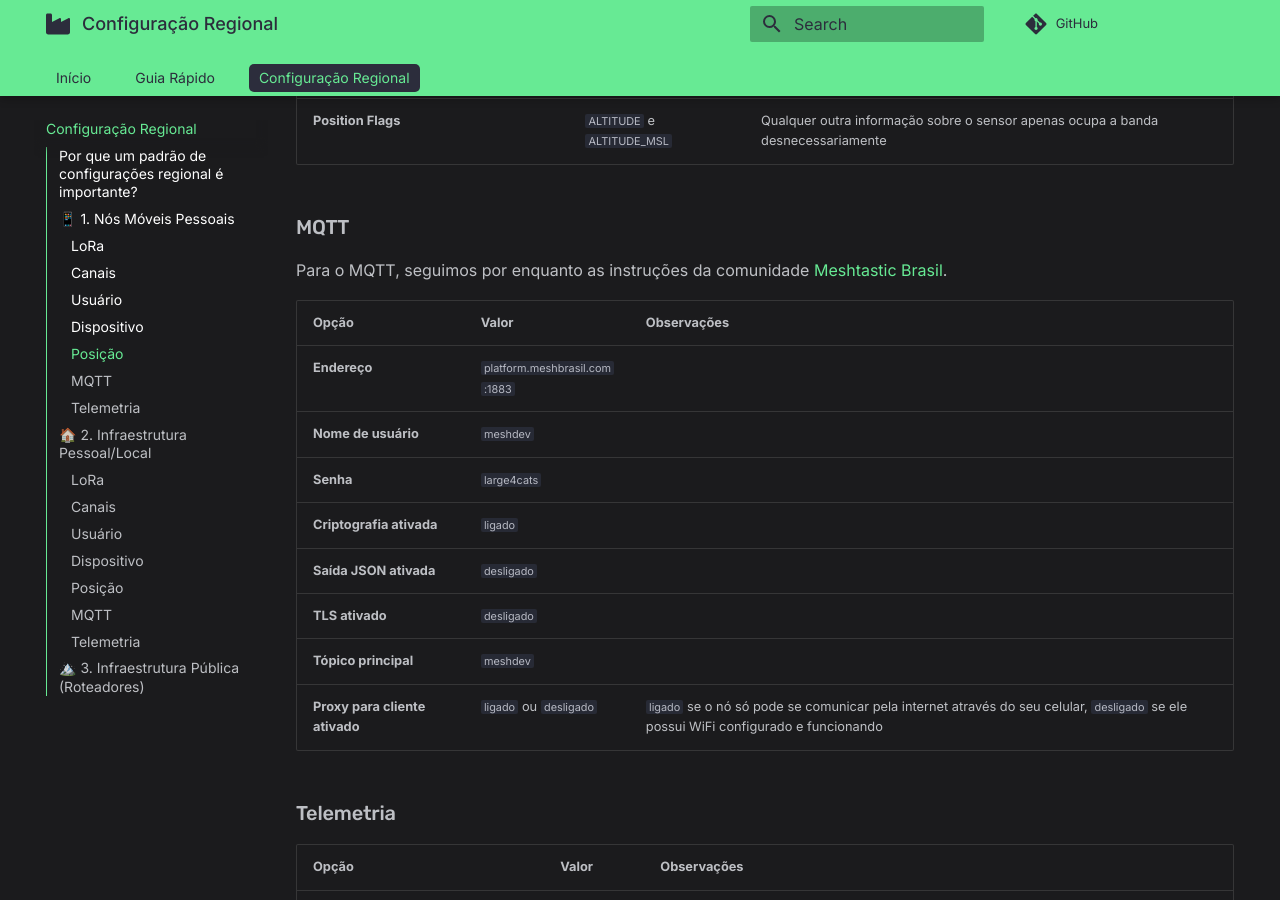
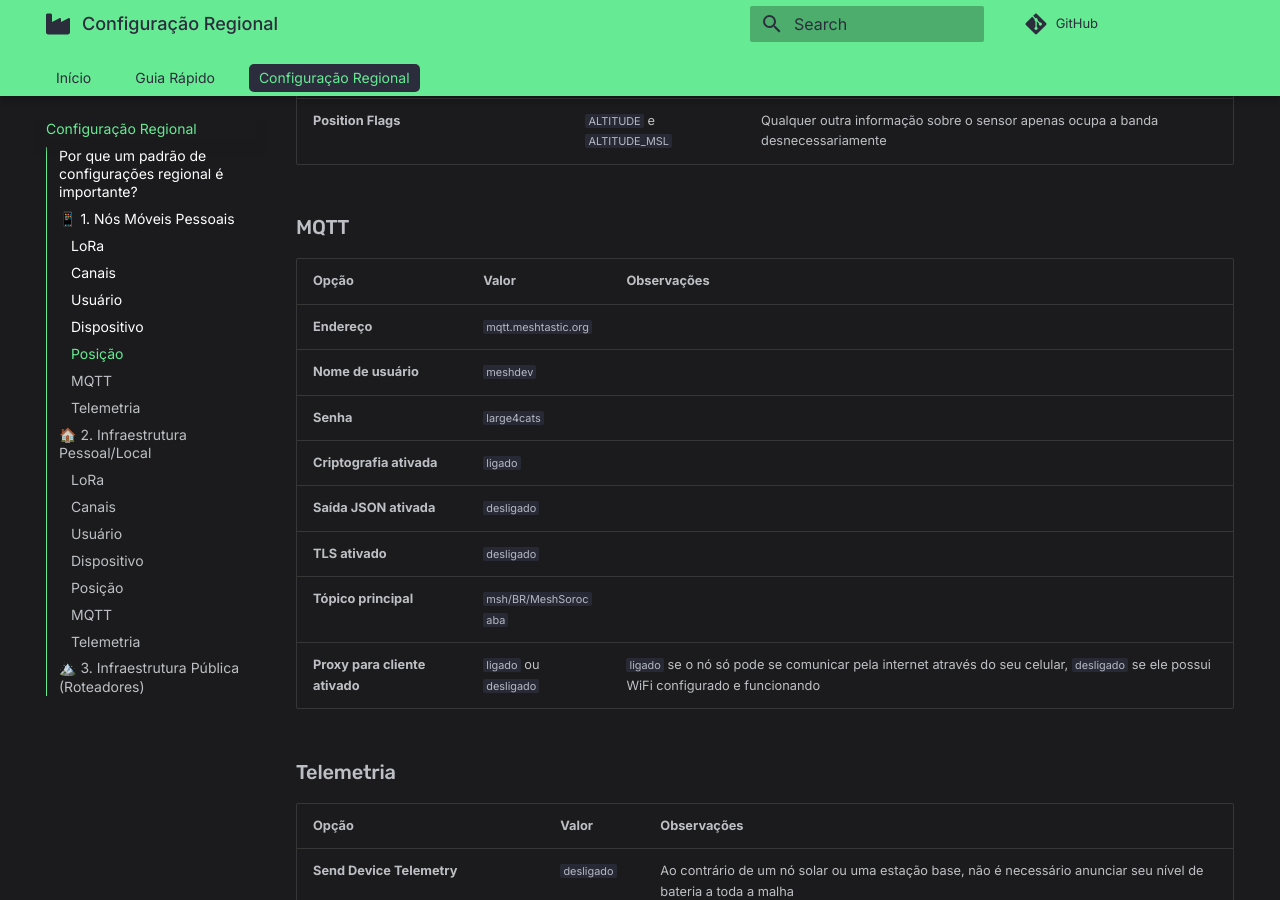
Before and after one commit to MeshSorocaba/meshsorocaba.github.io, an MkDocs documentation site: the page built from docs/configuracao.md, in a window 1280 px wide and 900 px high, scrolled down 2997 px. Built offline with MkDocs 1.6.1 and Material for MkDocs 9.7.7, drawn with Linux system fonts in a browser that asks for light colours; comment, search, counter and statistics services are not loaded; some of the changed text lies outside the part shown.

Commit message:
Recommend public MQTT server for zero-hop policy

```diff
--- a/docs/configuracao.md
+++ b/docs/configuracao.md
@@ -71,17 +71,15 @@
 
 ### MQTT
 
-Para o MQTT, seguimos por enquanto as instruções da comunidade [Meshtastic Brasil](https://www.meshbrasil.com/).
-
 | **Opção** | **Valor** | **Observações** |
 | :--- | :--- | :--- |
-| **Endereço** | `platform.meshbrasil.com:1883` | |
+| **Endereço** | `mqtt.meshtastic.org` | |
 | **Nome de usuário** | `meshdev` | |
 | **Senha** | `large4cats` | |
 | **Criptografia ativada** | `ligado` | |
 | **Saída JSON ativada** | `desligado` | |
 | **TLS ativado** | `desligado` | |
-| **Tópico principal** | `meshdev` | |
+| **Tópico principal** | `msh/BR/MeshSorocaba` | |
 | **Proxy para cliente ativado** | `ligado` ou `desligado` | `ligado` se o nó só pode se comunicar pela internet através do seu celular, `desligado` se ele possui WiFi configurado e funcionando |
 
 ### Telemetria
@@ -150,8 +148,6 @@
 
 ### MQTT
 
-Para o MQTT, seguimos por enquanto as instruções da comunidade [Meshtastic Brasil](https://www.meshbrasil.com/).
-
 | **Opção** | **Valor** | **Observações** |
 | :--- | :--- | :--- |
 | **Endereço** | `platform.meshbrasil.com:1883` | |
@@ -160,7 +156,7 @@
 | **Criptografia ativada** | `ligado` | |
 | **Saída JSON ativada** | `desligado` | |
 | **TLS ativado** | `desligado` | |
-| **Tópico principal** | `meshdev` | |
+| **Tópico principal** | `msh/BR/MeshSorocaba` | |
 | **Proxy para cliente ativado** | `ligado` ou `desligado` | `ligado` se o nó só pode se comunicar pela internet através do seu celular, `desligado` se ele possui WiFi configurado e funcionando |
 
 ### Telemetria
```
